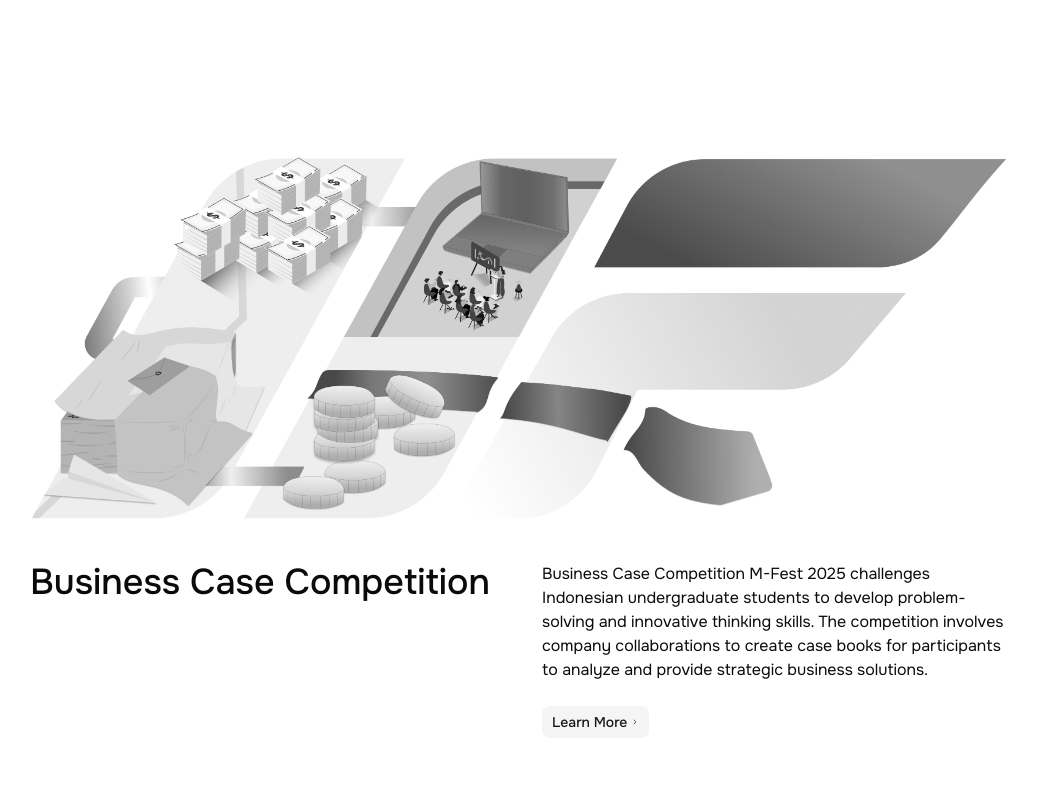
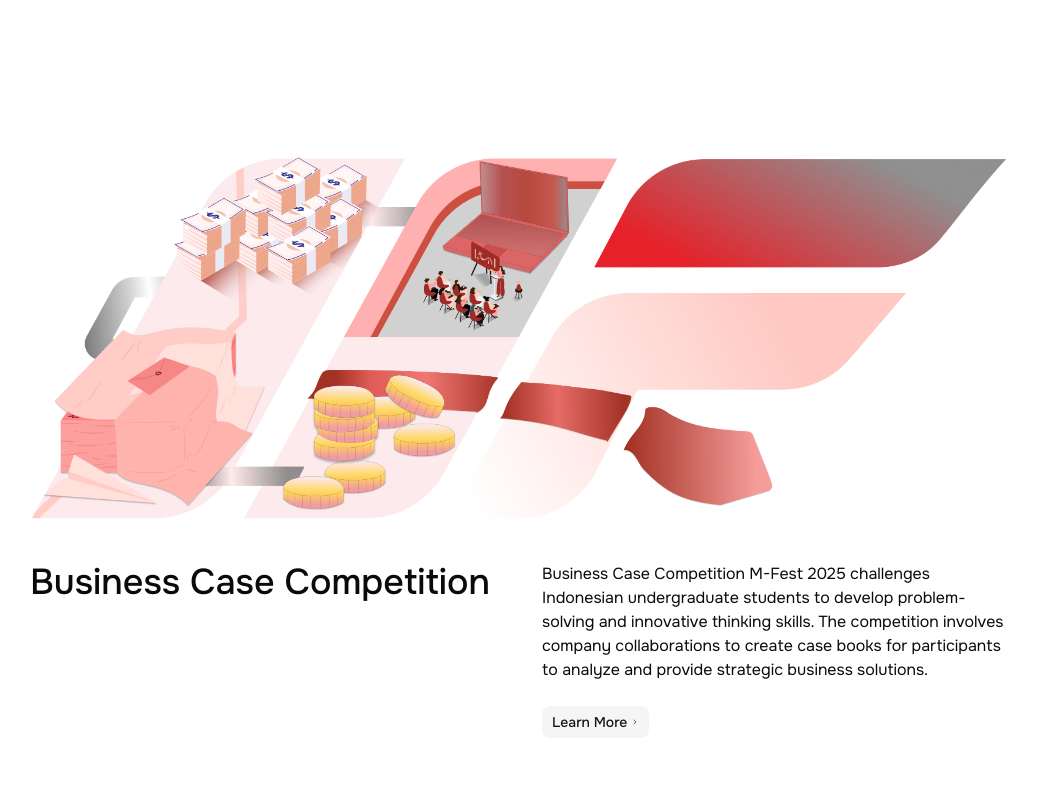
Before and after one commit to D4reRe/m-fest, a Next.js app: page /competitions in a window 1280 px wide. Shown: the part 1110-1900 px from the top of the page, without its empty margins (122-1159 px from the left). Built offline with nearby package versions, Linux system fonts and the light colour scheme; no server answers.

Commit message:
Update competitiondesc.tsx

```diff
--- a/src/app/(general)/(competitions)/competitions/competitiondesc.tsx
+++ b/src/app/(general)/(competitions)/competitions/competitiondesc.tsx
@@ -15,7 +15,7 @@
             className="flex flex-col gap-10 mt-32"
           >
             <Image
-              className="rounded-(--radius) grayscale"
+              className="rounded-(--radius)"
               src={competition.logo}
               alt={competition.title}
               height={2747}
```
